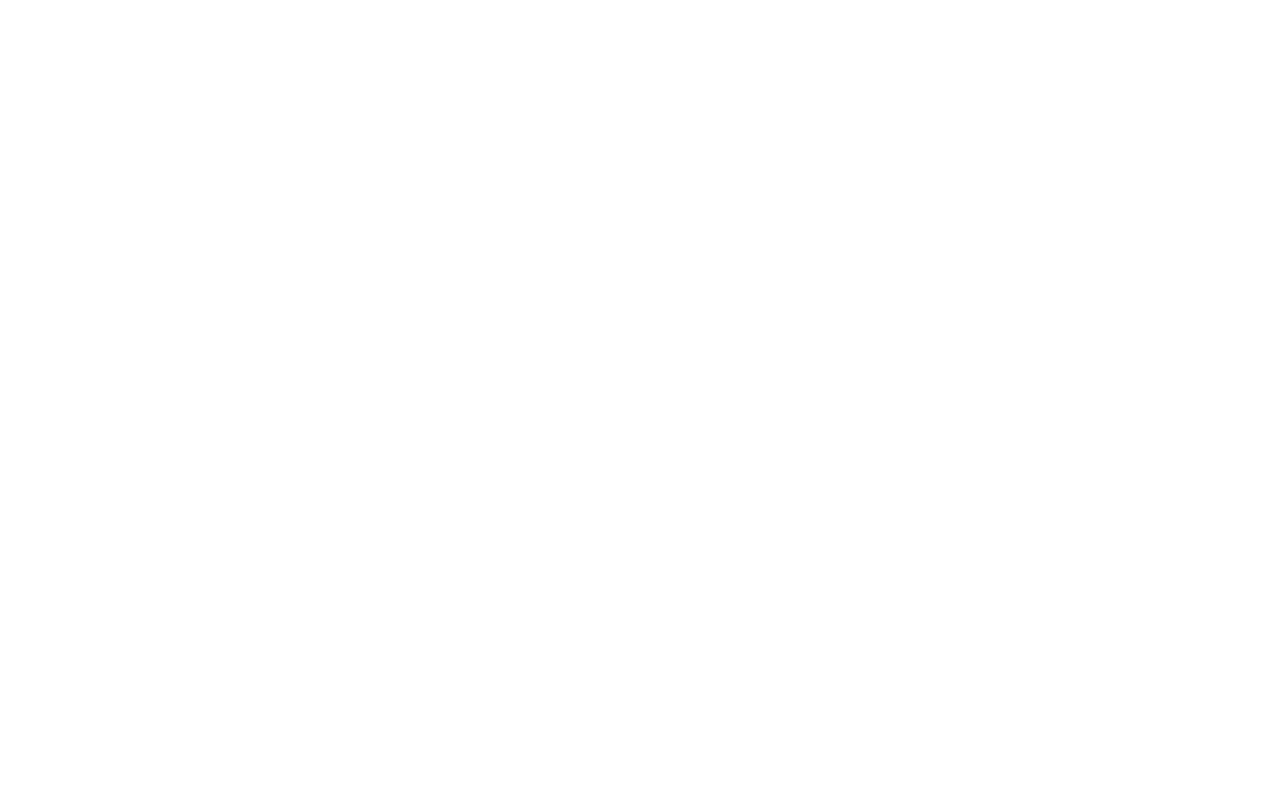
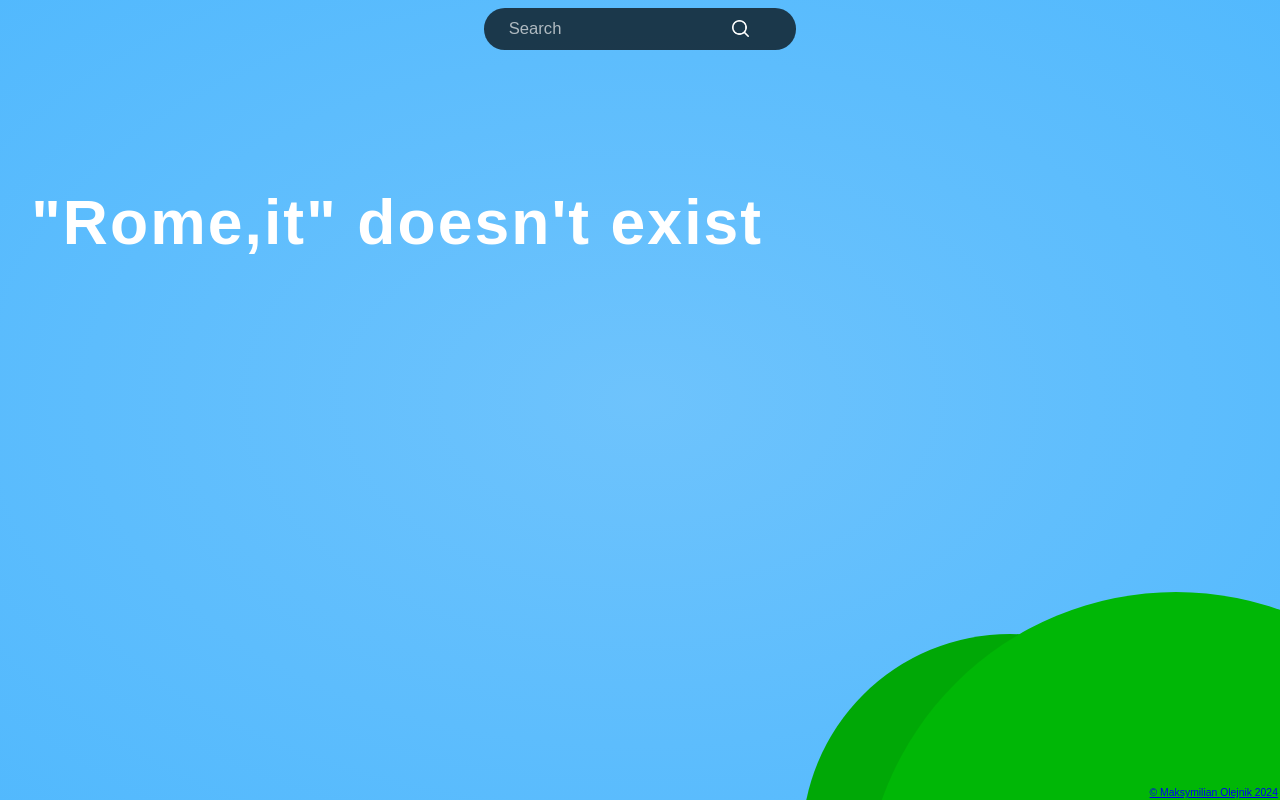
Before and after one commit to MOLE-DV/weather_forcast, a React (Create React App) app: page / in a window 1280 px wide. Before the commit this address had no page. Built offline with nearby package versions, Linux system fonts and the light colour scheme; no server answers.

Commit message:
Main page fix

```diff
--- a/src/Components/Copyright.js
+++ b/src/Components/Copyright.js
@@ -12,7 +12,7 @@ function Copyright(){
               <a href="https://openweathermap.org/api" target="blank_">OpenWeatherApi</a> was used to create this project
               <br />
               <br />
-              <Link to='/Home' id="button">Go Back</Link>
+              <Link to='/' id="button">Go Back</Link>
             </div>
 
             <Circle style={{height: "calc(30vh + 30vw)", width: "calc(30vh + 30vw)", backgroundColor: "#00B706", zIndex: 3, right: "calc(-10vh - 10vw)", bottom: "calc(-20vh - 20vw)"}}/>
--- a/src/index.js
+++ b/src/index.js
@@ -12,7 +12,7 @@ root.render(
   <React.StrictMode>
     <BrowserRouter>
       <Routes>
-          <Route path='Home' element={<App />}></Route>
+          <Route path='/' element={<App />}></Route>
           <Route path='Copyright' element={<Copyright />}></Route>
       </Routes>
     </BrowserRouter>
```
